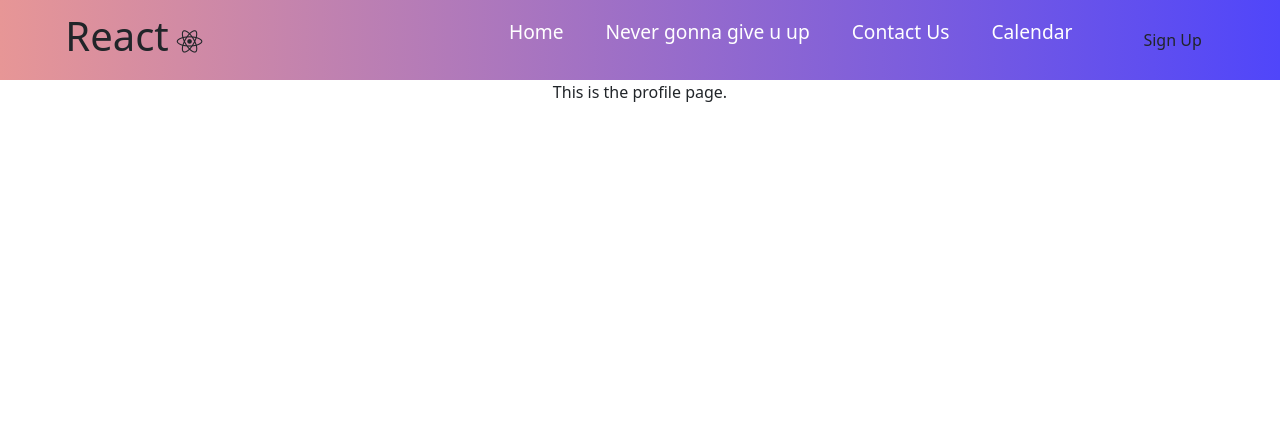
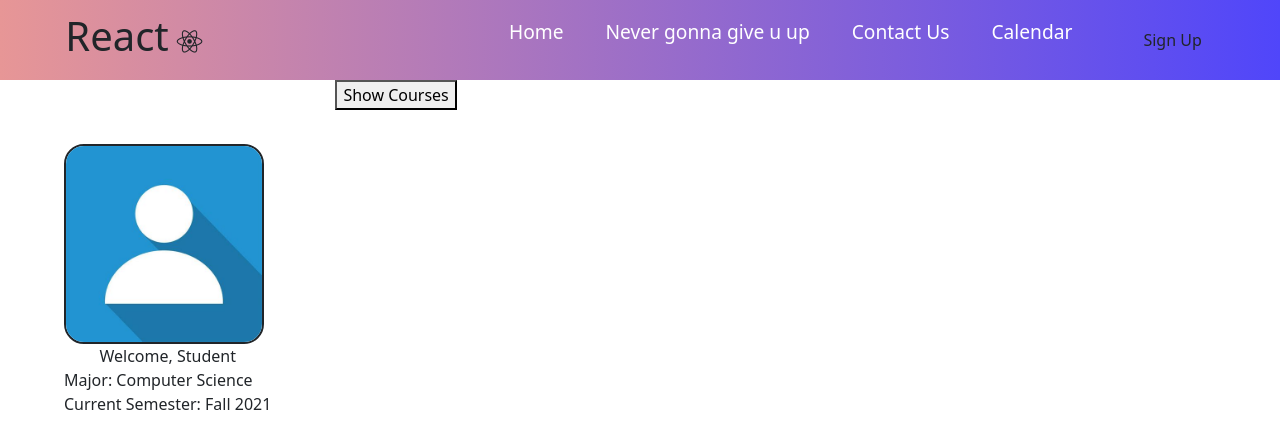
Before and after one commit to mitchellmui17/schedulemester, a React (Create React App) app: page /Profile in a window 1280 px wide. Shown: the top 448 px of the page. Built offline with nearby package versions, Linux system fonts and the light colour scheme.

Commit message:
Added profile picture + user info. added toggle for showing courses.

```diff
--- a/src/components/Profile/Profile.css
+++ b/src/components/Profile/Profile.css
@@ -1,3 +1,37 @@
 #welcome-comment {
     text-align: center;
 }
+
+.profile-pic {
+    border-style: solid;
+    border-width: 2pt;
+    border-radius: 10%;
+    width: 200px;
+    height: 200px;
+
+
+}
+
+#course-container {
+    display: none;
+}
+
+#student-info {
+    padding: 5%;
+    float: left;
+}
+
+#username {
+    display: block;
+    text-align: center;
+}
+
+#vertical-line {
+    display: inline-block;
+    border-right: 2px solid;
+    height: 300px;
+    /*
+    display: flex;
+    margin-right: 10%;
+     */
+}
--- a/src/components/Profile/Profile.js
+++ b/src/components/Profile/Profile.js
@@ -1,23 +1,36 @@
 import React, {Component} from "react";
 import './Profile.css'
-
+import picture from './../../assets/profile/default_profile_pic.jpg'
 
 class Profile extends Component{
+    render(){
+        let username = "Student" // need to get from database
+        let major = "Computer Science" // need to get from database
+        let semester = "Fall 2021"// need to get from database
 
-
-    render(){
+        // takes in an id of an element and toggles its visiblity depending on its current display style
+        let toggle = (elemId) => {
+            let elem = document.getElementById(elemId)
+            let isVisible = elem.style.display;
+            elem.style.display = isVisible === 'none' ? 'block' : 'none';
+        }
 
         return(
             <div>
-            <div className ="welcome-template">
-                <div id = "welcome-comment">
-                    <span id ="welcome">This is the profile page.</span><br></br>
+                <div id = 'student-info'>
+                    <img className='profile-pic'src = {picture} alt='pfp'/> <br/>
+                    <span id = 'username'>Welcome, {username}</span>
+                    <span> Major: {major} </span> <br/>
+                    <span> Current Semester: {semester} </span>
+                </div>
+                <button id='course-btn' onClick={ () => toggle('course-container') }>Show Courses</button>
+                <div id = 'course-container'>
+                    EXAMPLE
                 </div>
             </div>
-            {/* <Footer/> */}
-            </div>
-
         )
     }
 }
+
+
 export default Profile;
```
Also changed, not shown: src/assets/profile/default_profile_pic.jpg (added), 1 other file (tests, documents, lock files or other folders).
